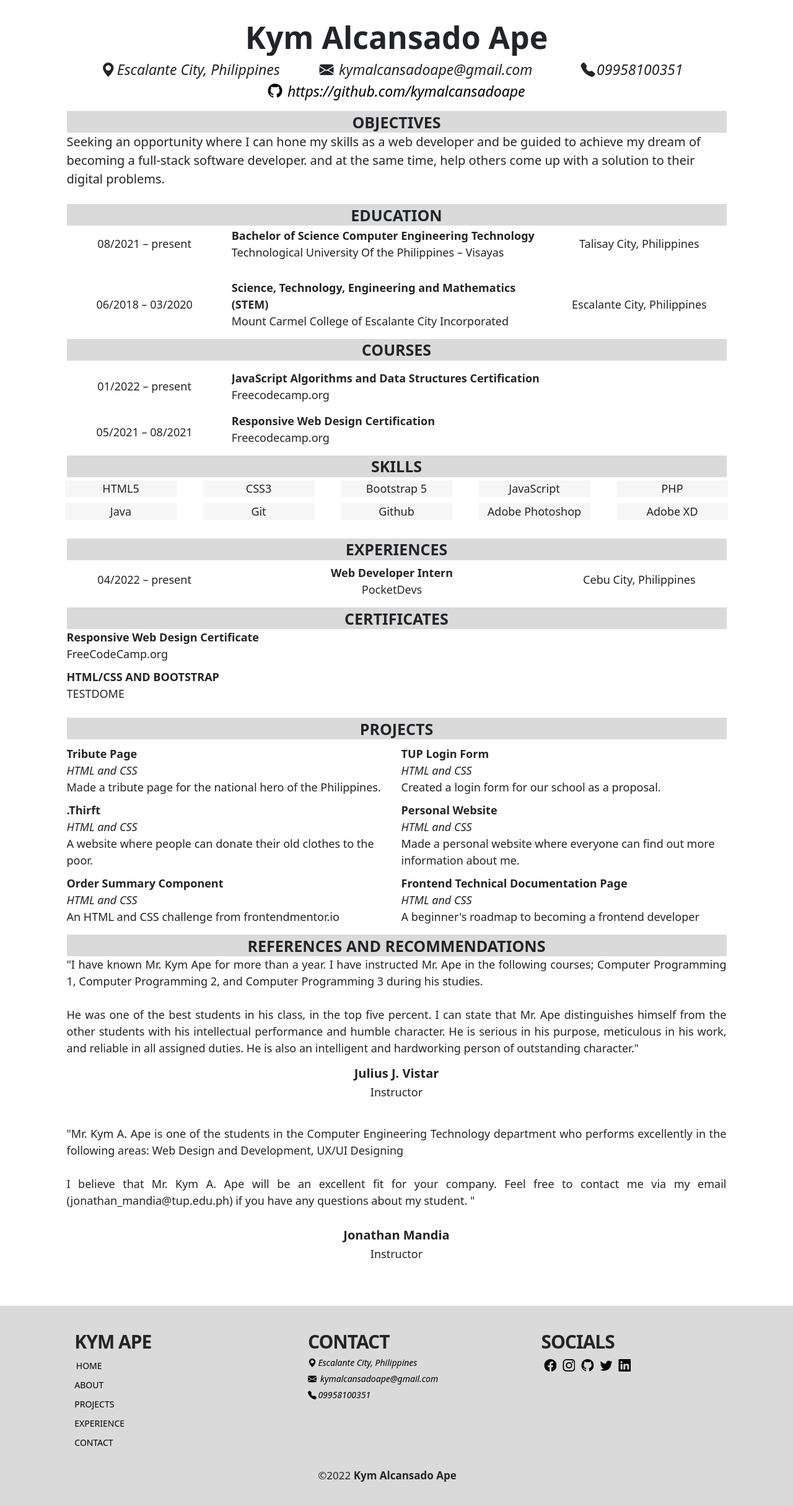
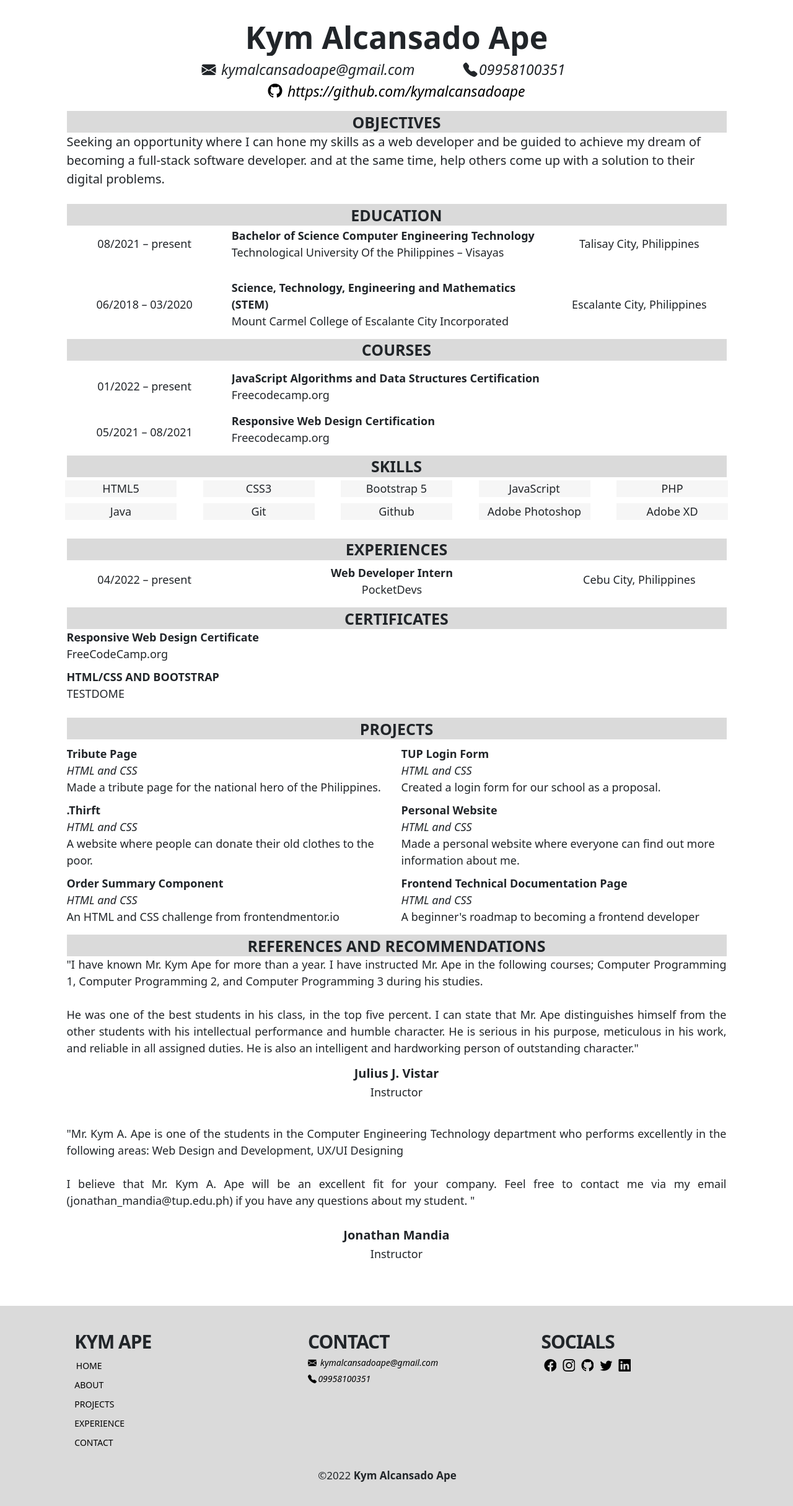
Before and after one commit to kymalcansadoape/kymalcansadoape-developer-portfolio, a plain HTML site: page html/resume.html in a window 1280 px wide. Shown: the whole page at 62% size. Drawn offline with nearby package versions, Linux system fonts and the light colour scheme.

Commit message:
Update resume.html

```diff
--- a/html/resume.html
+++ b/html/resume.html
@@ -18,8 +18,6 @@
         <header class="mt-5 text-center">
             <h2 class="text-lg-center overflow-hidden">Kym Alcansado Ape</h2>
             <div class="row fs-4 mx- justify-content-center text-lg-center">
-                <i class="bi bi-geo-alt-fill col-12 col-lg-4"><span class="ms-1">Escalante City,
-                        Philippines</span></i>
                 <i class="bi bi-envelope-fill col-12 col-lg-4"> <span class="ms-1">kymalcansadoape@gmail.com</span></i>
                 <i class="bi bi-telephone-fill col-12 col-lg-3"><span class="ms-1">09958100351</span></i>
                 <a class="text-black text-decoration-none" href="https://github.com/kymalcansadoape" target="_blank"><i
@@ -248,8 +246,6 @@
         </div>
         <div class="col-md-3 mt-4 mt-md-0">
             <h1 class="overflow-hidden">CONTACT</h1>
-            <i class="bi bi-geo-alt-fill my-2"><span class="ms-1">Escalante City,
-                    Philippines</span></i>
             <i class="bi bi-envelope-fill my-2"> <span class="ms-1">kymalcansadoape@gmail.com</span></i>
             <i class="bi bi-telephone-fill my-2"><span class="ms-1">09958100351</span></i><br>
 
```
